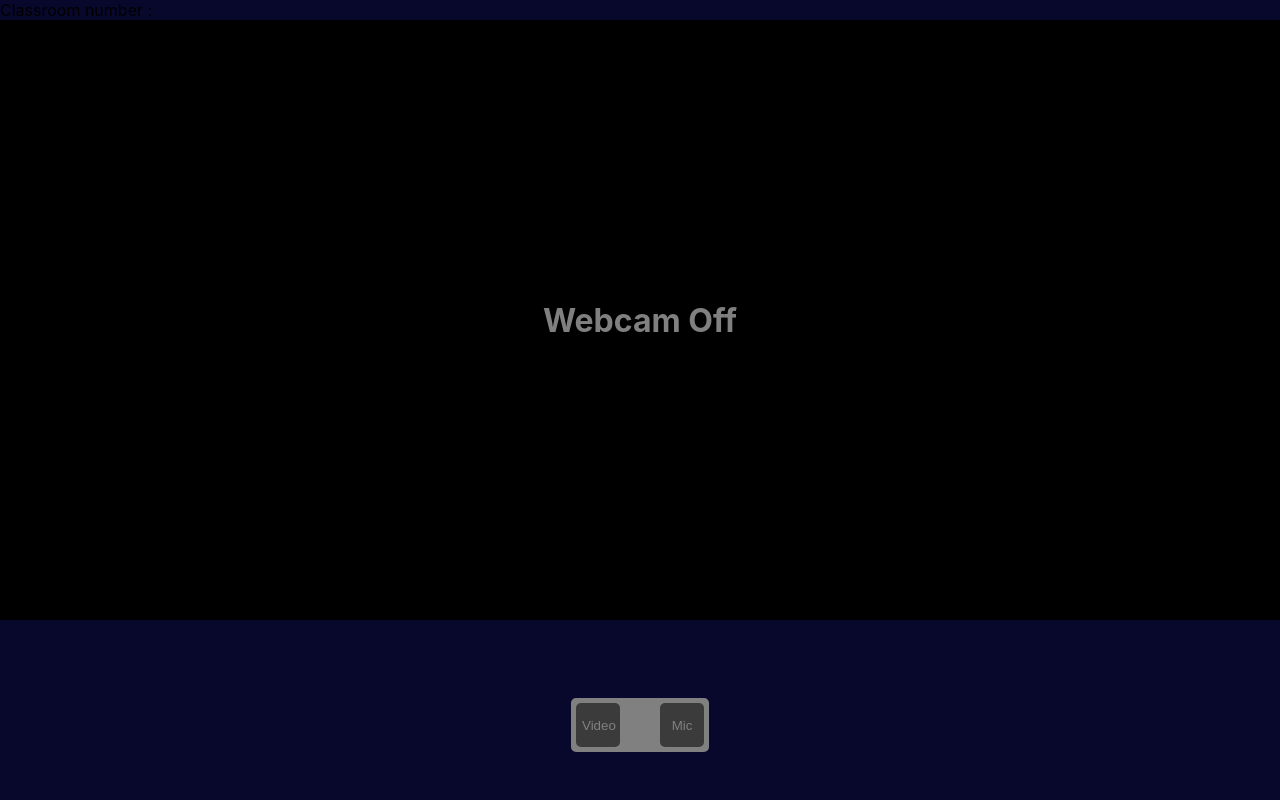
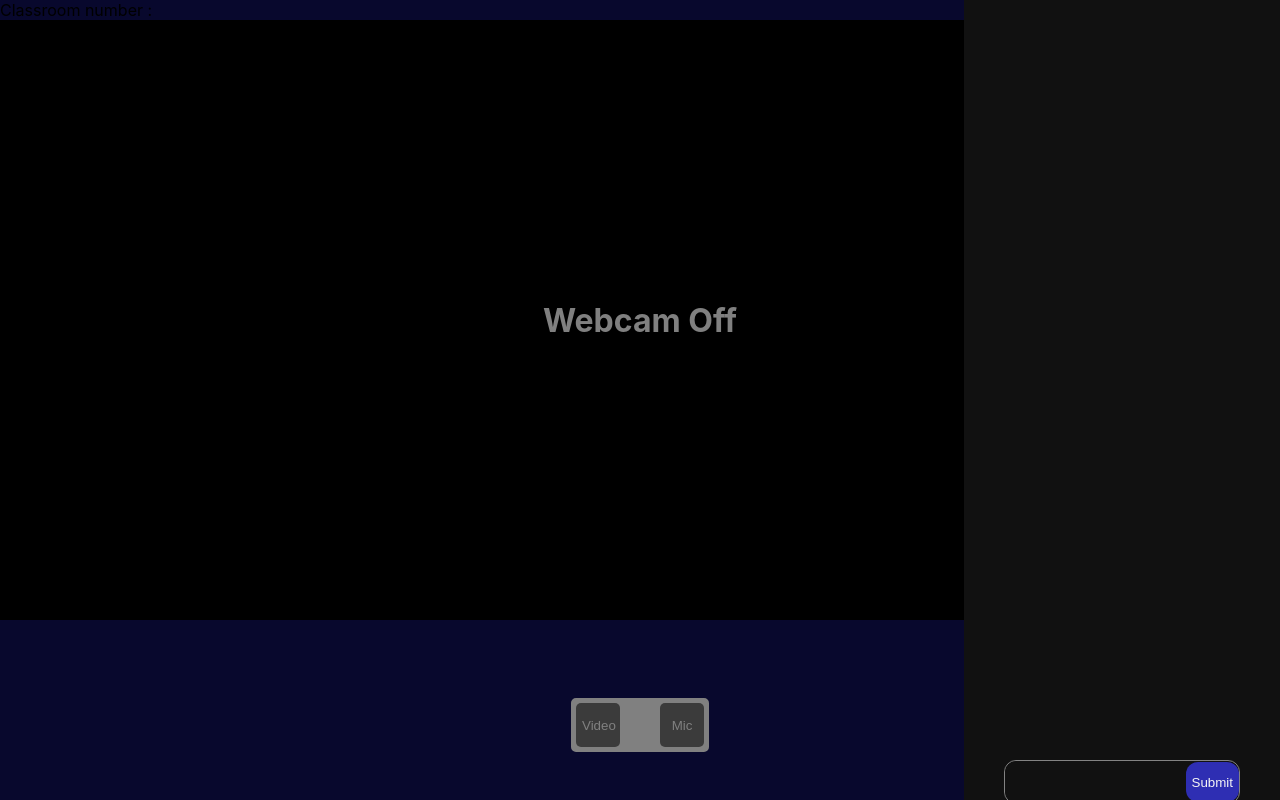
Before and after one commit to AnupamaCodippily/zoom-clone-frontend, a React (Create React App) app: page / in a window 1280 px wide. Built offline with nearby package versions, Linux system fonts and the light colour scheme.

Commit message:
add empty views for lobby login and room

```diff
--- a/src/views/room/RoomView.tsx
+++ b/src/views/room/RoomView.tsx
@@ -1,5 +1,6 @@
 import React from 'react'
 import WebcamVideo from '../../components/camera-share/WebcamVideo'
+import RoomSidePanel from '../../components/room-side-panel/RoomSidePanel'
 
 interface RoomViewProps {
     children?:React.ReactElement<any, any>
@@ -9,6 +10,7 @@ const RoomView: React.FC<RoomViewProps> = ({children}) => {
   return (
     <div className='room-container'>
         <WebcamVideo/>
+        <RoomSidePanel/>
     </div>
   )
 }
```
Also changed, not shown: src/views/lobby/LobbyView.tsx (added, +9 -0 lines), src/views/login/LoginVIew.tsx (added, +9 -0 lines).
